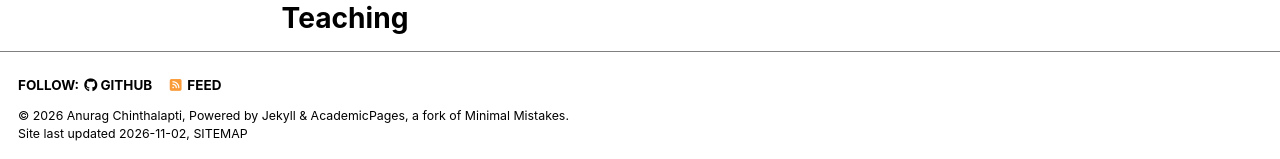
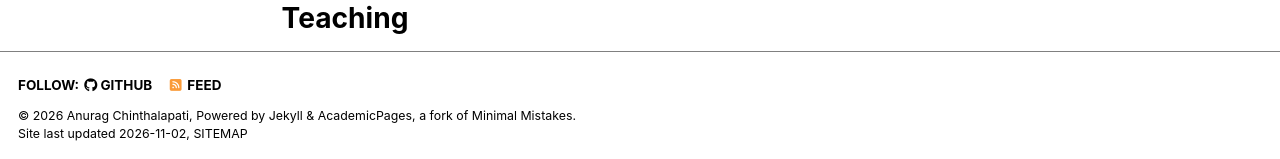
Before and after one commit to Anuragcap/Anuragcap.github.io, a Jekyll site: the page built from _pages/about.md, in a window 1280 px wide and 900 px high, scrolled down 588 px. Shown: the part 738-897 px from the top of the window. Built offline with Jekyll 4.4.1, drawn with Linux system fonts in a browser that asks for light colours; a script bundle is joined from its source files by our own code; a style sheet for code colours, icons or effects is not loaded.

Commit message:
Fix name typo in _config.yml

```diff
--- a/_config.yml
+++ b/_config.yml
@@ -11,7 +11,7 @@ locale                   : "en-US"
 site_theme               : "contrast" # The available themes options are "default", "air", "sunrise", "mint", "dirt" and "contrast"
 title                    : "Anurag Chinthalapati"
 title_separator          : "-"
-name                     : &name "Anurag Chinthalapti"
+name                     : &name "Anurag Chinthalapati"
 description              : &description "Anurag Chinthalapati academic portfolio"   # Update this with a general description of your site, this is the default if not overridden by a page
 url                      : https://Anuragcap.github.io # The base hostname & protocol for your site e.g. "https://[your GitHub username].github.io",
                                                            # or if you already have some other page hosted on Github then use "https://[your GitHub username].github.io/[Your Repo Name]"
```
